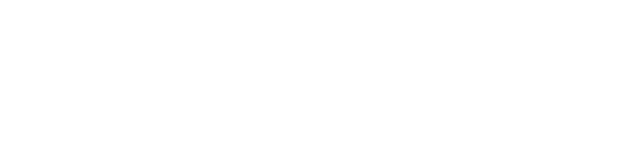
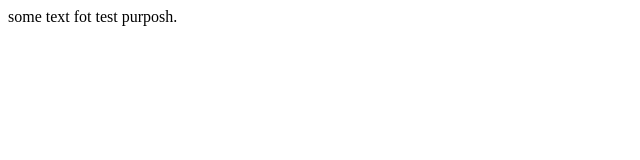
Before and after one commit to codewitharjun/my-port4, a plain HTML site: page index.html in a window 1280 px wide. Shown: the whole page, without its empty margins (0-640 px from the left). Drawn offline with Linux system fonts and the light colour scheme.

Commit message:
For test.

```diff
--- a/index.html
+++ b/index.html
@@ -7,6 +7,7 @@
     <title>Arjun's Portfolio</title>
 </head>
 <body>
+    some text fot test purposh.
 
 </body>
 </html>
```
